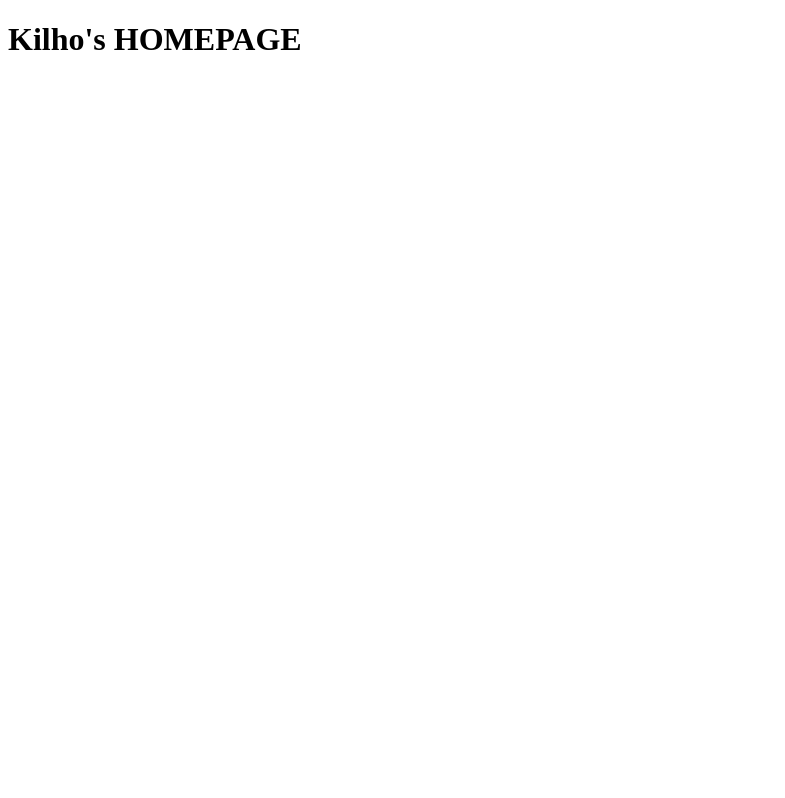
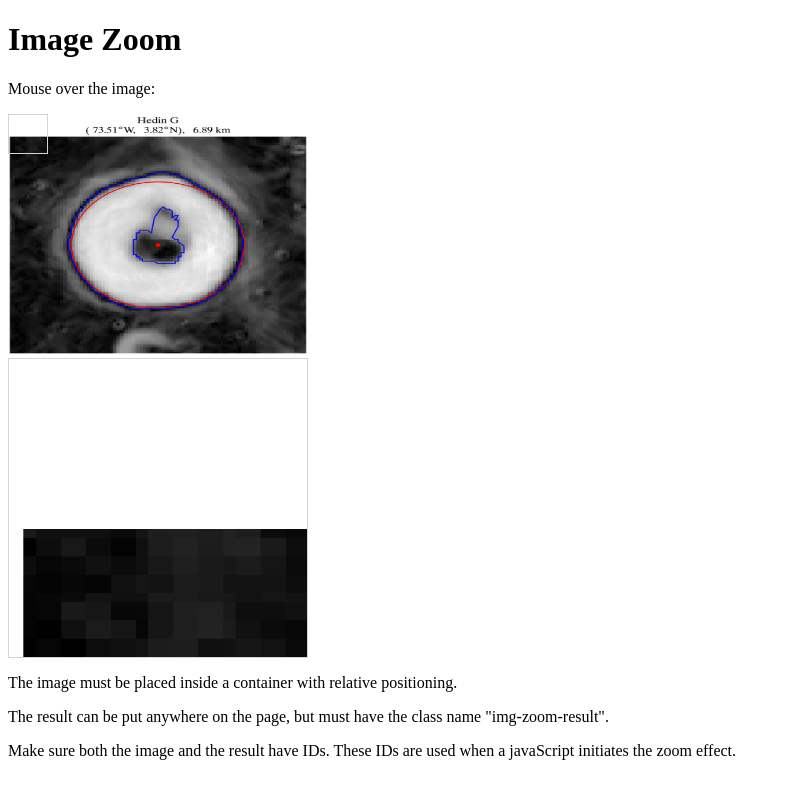
Before and after one commit to KilhoBaek/website, a plain HTML site: page index.html in a window 1280 px wide. Shown: the whole page, without its empty margins (0-785 px from the left). Drawn offline with Linux system fonts and the light colour scheme.

Commit message:
zoom test

```diff
--- a/index.html
+++ b/index.html
@@ -1,11 +1,106 @@
 <!DOCTYPE html>
-<html lang="en" dir="ltr">
-  <head>
-    <meta charset="utf-8">
-    <title>Personal Website</title>
-  </head>
-  <body>
-    <h1>Kilho's HOMEPAGE</h1>
+<html>
+<head>
+<meta name="viewport" content="width=device-width, initial-scale=1.0">
+<style>
+* {box-sizing: border-box;}
 
-  </body>
+.img-zoom-container {
+  position: relative;
+}
+
+.img-zoom-lens {
+  position: absolute;
+  border: 1px solid #d4d4d4;
+  /*set the size of the lens:*/
+  width: 40px;
+  height: 40px;
+}
+
+.img-zoom-result {
+  border: 1px solid #d4d4d4;
+  /*set the size of the result div:*/
+  width: 300px;
+  height: 300px;
+}
+</style>
+<script>
+function imageZoom(imgID, resultID) {
+  var img, lens, result, cx, cy;
+  img = document.getElementById(imgID);
+  result = document.getElementById(resultID);
+  /*create lens:*/
+  lens = document.createElement("DIV");
+  lens.setAttribute("class", "img-zoom-lens");
+  /*insert lens:*/
+  img.parentElement.insertBefore(lens, img);
+  /*calculate the ratio between result DIV and lens:*/
+  cx = result.offsetWidth / lens.offsetWidth;
+  cy = result.offsetHeight / lens.offsetHeight;
+  /*set background properties for the result DIV:*/
+  result.style.backgroundImage = "url('" + img.src + "')";
+  result.style.backgroundSize = (img.width * cx) + "px " + (img.height * cy) + "px";
+  /*execute a function when someone moves the cursor over the image, or the lens:*/
+  lens.addEventListener("mousemove", moveLens);
+  img.addEventListener("mousemove", moveLens);
+  /*and also for touch screens:*/
+  lens.addEventListener("touchmove", moveLens);
+  img.addEventListener("touchmove", moveLens);
+  function moveLens(e) {
+    var pos, x, y;
+    /*prevent any other actions that may occur when moving over the image:*/
+    e.preventDefault();
+    /*get the cursor's x and y positions:*/
+    pos = getCursorPos(e);
+    /*calculate the position of the lens:*/
+    x = pos.x - (lens.offsetWidth / 2);
+    y = pos.y - (lens.offsetHeight / 2);
+    /*prevent the lens from being positioned outside the image:*/
+    if (x > img.width - lens.offsetWidth) {x = img.width - lens.offsetWidth;}
+    if (x < 0) {x = 0;}
+    if (y > img.height - lens.offsetHeight) {y = img.height - lens.offsetHeight;}
+    if (y < 0) {y = 0;}
+    /*set the position of the lens:*/
+    lens.style.left = x + "px";
+    lens.style.top = y + "px";
+    /*display what the lens "sees":*/
+    result.style.backgroundPosition = "-" + (x * cx) + "px -" + (y * cy) + "px";
+  }
+  function getCursorPos(e) {
+    var a, x = 0, y = 0;
+    e = e || window.event;
+    /*get the x and y positions of the image:*/
+    a = img.getBoundingClientRect();
+    /*calculate the cursor's x and y coordinates, relative to the image:*/
+    x = e.pageX - a.left;
+    y = e.pageY - a.top;
+    /*consider any page scrolling:*/
+    x = x - window.pageXOffset;
+    y = y - window.pageYOffset;
+    return {x : x, y : y};
+  }
+}
+</script>
+</head>
+<body>
+
+<h1>Image Zoom</h1>
+
+<p>Mouse over the image:</p>
+
+<div class="img-zoom-container">
+  <img id="myimage" src="Hedin G_wall.png" width="300" height="240">
+  <div id="myresult" class="img-zoom-result"></div>
+</div>
+
+<p>The image must be placed inside a container with relative positioning.</p>
+<p>The result can be put anywhere on the page, but must have the class name "img-zoom-result".</p>
+<p>Make sure both the image and the result have IDs. These IDs are used when a javaScript initiates the zoom effect.</p>
+
+<script>
+// Initiate zoom effect:
+imageZoom("myimage", "myresult");
+</script>
+
+</body>
 </html>
```
Also changed, not shown: Hedin G_wall.png (added).
